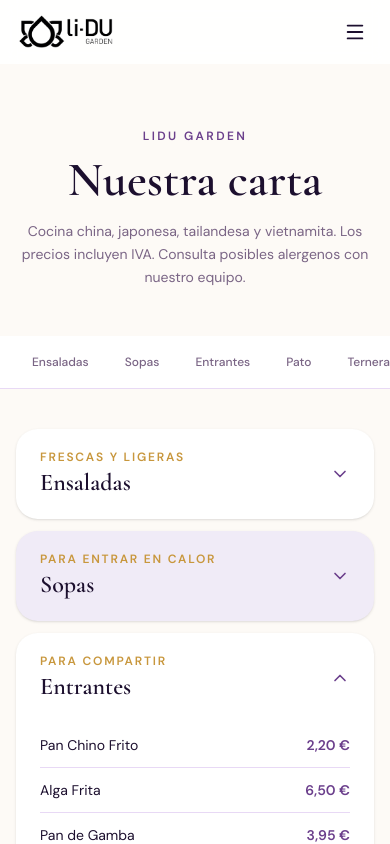
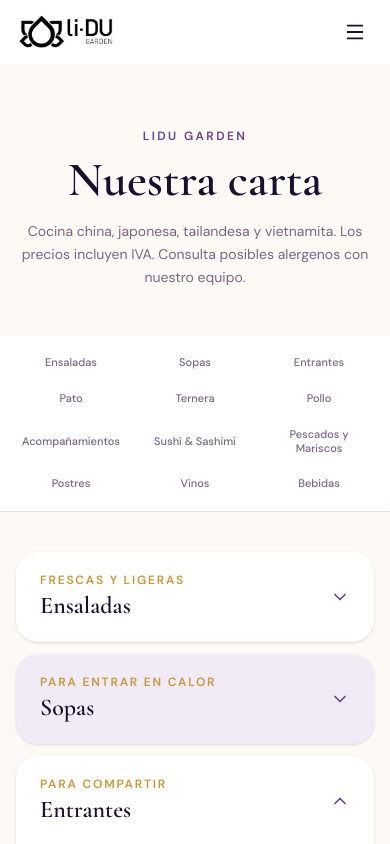
Before and after one commit to ianharris-sketch/lidu-garden, a Next.js app: page /carta in a window 390 px wide. Shown: the top 844 px of the page. Built offline with nearby package versions, Linux system fonts and the light colour scheme.

Commit message:
Mobile carta nav: 3-col grid so all 12 sections visible without scrolling
Co-Authored-By: Claude Sonnet 4.6 <noreply@anthropic.com>

```diff
--- a/src/components/CartaAccordion.tsx
+++ b/src/components/CartaAccordion.tsx
@@ -367,10 +367,25 @@ export default function CartaAccordion() {
 
   return (
     <>
-      {/* Sticky nav */}
+      {/* Sticky nav — grid on mobile, pill row on desktop */}
       <div className="sticky top-16 md:top-20 z-40 bg-white/95 backdrop-blur-sm border-b border-[#E8D9F5]">
-        <div className="max-w-5xl mx-auto px-4 overflow-x-auto">
-          <div className="flex items-center gap-1 py-3 min-w-max">
+        <div className="max-w-5xl mx-auto px-3 py-3">
+
+          {/* Mobile: 3-column grid — all 12 visible at once */}
+          <div className="grid grid-cols-3 gap-1.5 md:hidden">
+            {menuSections.map((section) => (
+              <button
+                key={section.id}
+                onClick={() => openAndScroll(section.id)}
+                className="px-2 py-2 rounded-xl text-[11px] font-medium text-[#7A6585] hover:text-[#6B3F8C] hover:bg-[#F0EBF7] active:bg-[#F0EBF7] active:text-[#6B3F8C] transition-colors leading-tight text-center cursor-pointer"
+              >
+                {section.title}
+              </button>
+            ))}
+          </div>
+
+          {/* Desktop: scrollable pill row */}
+          <div className="hidden md:flex items-center gap-1 overflow-x-auto">
             {menuSections.map((section) => (
               <button
                 key={section.id}
@@ -381,6 +396,7 @@ export default function CartaAccordion() {
               </button>
             ))}
           </div>
+
         </div>
       </div>
 
```
